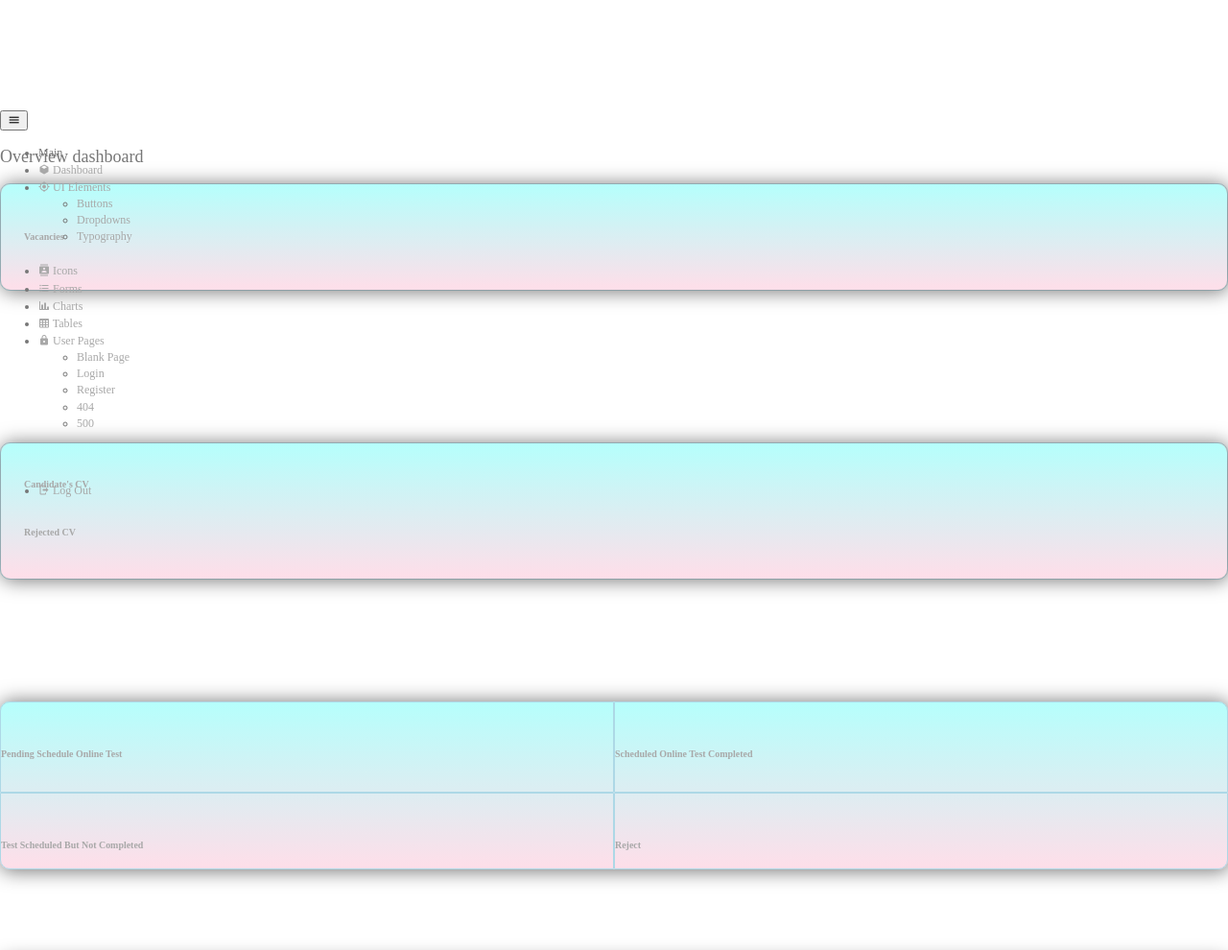
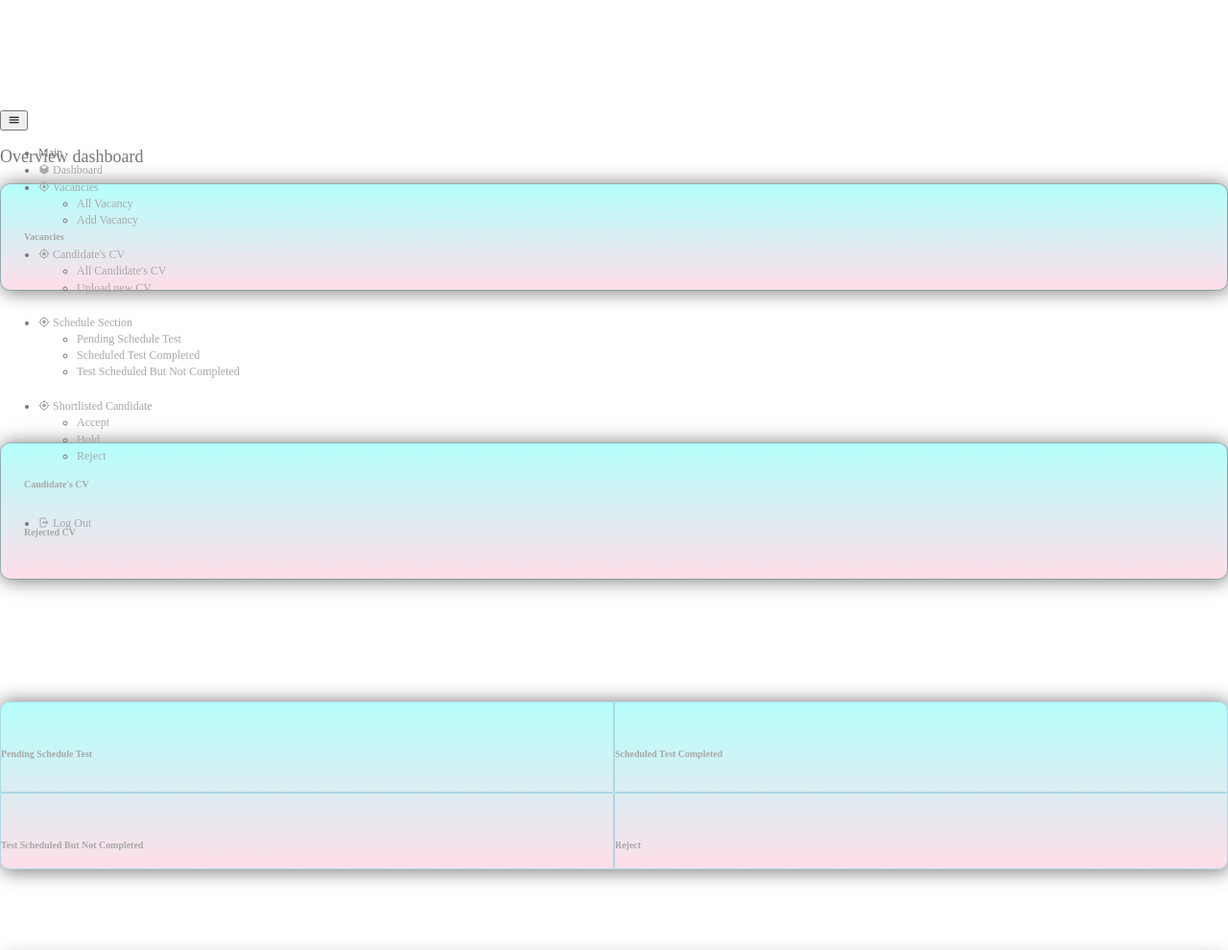
Before and after one commit to akash199601/HRPORTALNEW, a Django app: page /indexCopy in a window 1280 px wide. Shown: the part 1280-2270 px from the top of the page at 96% size. Run offline with Django 4.2, Linux system fonts and the light colour scheme; parts of the project's set-up code (start-up, migrations or seed data) failed here and were passed over; some libraries are stand-ins or nearby versions.

Commit message:
sidebar change

```diff
--- a/templates/index copy.html
+++ b/templates/index copy.html
@@ -92,39 +92,63 @@
             <li class="nav-item">
               <a class="nav-link" data-toggle="collapse" href="#ui-basic" aria-expanded="false" aria-controls="ui-basic">
                 <span class="icon-bg"><i class="mdi mdi-crosshairs-gps menu-icon"></i></span>
-                <span class="menu-title">UI Elements</span>
+                <span class="menu-title">Vacancies </span>
                 <i class="menu-arrow"></i>
               </a>
               <div class="collapse" id="ui-basic">
                 <ul class="nav flex-column sub-menu">
-                  <li class="nav-item"> <a class="nav-link" href="pages/ui-features/buttons.html">Buttons</a></li>
-                  <li class="nav-item"> <a class="nav-link" href="pages/ui-features/dropdowns.html">Dropdowns</a></li>
-                  <li class="nav-item"> <a class="nav-link" href="pages/ui-features/typography.html">Typography</a></li>
+                  <li class="nav-item"> <a class="nav-link" href="{% url 'vacancy_lists' %}">All Vacancy</a></li>
+                  <li class="nav-item"> <a class="nav-link" href="{% url 'postjob' %}">Add Vacancy</a></li>
                 </ul>
               </div>
             </li>
             <li class="nav-item">
+              <a class="nav-link" data-toggle="collapse" href="#ui-basic1" aria-expanded="false" aria-controls="ui-basic1">
+                <span class="icon-bg"><i class="mdi mdi-crosshairs-gps menu-icon"></i></span>
+                <span class="menu-title">Candidate's CV </span>
+                <i class="menu-arrow"></i>
+              </a>
+              <div class="collapse" id="ui-basic1">
+                <ul class="nav flex-column sub-menu">
+                  <li class="nav-item"> <a class="nav-link" href="{% url 'applied_user_details' %}">All Candidate's CV</a></li>
+                  <li class="nav-item"> <a class="nav-link" href="{% url 'upload_CV_render' %}">Upload new CV</a></li>
+                </ul>
+              </div>
+            </li>
+
+            <li class="nav-item">
+              <a class="nav-link" data-toggle="collapse" href="#ui-basic2" aria-expanded="false" aria-controls="ui-basic2">
+                <span class="icon-bg"><i class="mdi mdi-crosshairs-gps menu-icon"></i></span>
+                <span class="menu-title">Schedule Section </span>
+                <i class="menu-arrow"></i>
+              </a>
+              <div class="collapse" id="ui-basic2">
+                <ul class="nav flex-column sub-menu">
+                  <li class="nav-item"> <a class="nav-link" href="{% url 'schedule_online_test' %}">Pending Schedule Test</a></li>
+                  <li class="nav-item"> <a class="nav-link" href="{% url 'sceduled_user_details' %}">Scheduled Test Completed</a></li>
+                  <li class="nav-item"> <a class="nav-link" href="{% url 'schedule_online_test' %}">Test Scheduled But Not Completed</a></li>
+                </ul>
+              </div>
+            </li>
+            <li class="nav-item">
+              <a class="nav-link" data-toggle="collapse" href="#ui-basic3" aria-expanded="false" aria-controls="ui-basic3">
+                <span class="icon-bg"><i class="mdi mdi-crosshairs-gps menu-icon"></i></span>
+                <span class="menu-title">Shortlisted Candidate</span>
+                <i class="menu-arrow"></i>
+              </a>
+              <div class="collapse" id="ui-basic3">
+                <ul class="nav flex-column sub-menu">
+                  <li class="nav-item"> <a class="nav-link" href="{% url 'Onboarding_candidates' %}">Accept</a></li>
+                  <li class="nav-item"> <a class="nav-link" href="{% url 'hold_user_details' %}">Hold</a></li>
+                  <li class="nav-item"> <a class="nav-link" href="{% url 'rejected' %}">Reject</a></li>
+                </ul>
+              </div>
+            </li>
+
+              {% comment %} <li class="nav-item">
               <a class="nav-link" href="pages/icons/mdi.html">
                 <span class="icon-bg"><i class="mdi mdi-contacts menu-icon"></i></span>
                 <span class="menu-title">Icons</span>
-              </a>
-            </li>
-            <li class="nav-item">
-              <a class="nav-link" href="pages/forms/basic_elements.html">
-                <span class="icon-bg"><i class="mdi mdi-format-list-bulleted menu-icon"></i></span>
-                <span class="menu-title">Forms</span>
-              </a>
-            </li>
-            <li class="nav-item">
-              <a class="nav-link" href="pages/charts/chartjs.html">
-                <span class="icon-bg"><i class="mdi mdi-chart-bar menu-icon"></i></span>
-                <span class="menu-title">Charts</span>
-              </a>
-            </li>
-            <li class="nav-item">
-              <a class="nav-link" href="pages/tables/basic-table.html">
-                <span class="icon-bg"><i class="mdi mdi-table-large menu-icon"></i></span>
-                <span class="menu-title">Tables</span>
               </a>
             </li>
             <li class="nav-item">
@@ -142,7 +166,7 @@
                   <li class="nav-item"> <a class="nav-link" href="pages/samples/error-500.html"> 500 </a></li>
                 </ul>
               </div>
-            </li>
+            </li> {% endcomment %}
 
             <br><br>
             <li class="nav-item sidebar-user-actions">
@@ -238,11 +262,11 @@
                           <div class="card-body text-center" style="box-shadow: 1px 1px 20px 1px;background-color: #FFDEE9;background-image: linear-gradient(0deg, #FFDEE9 0%, #B5FFFC 100%);border-radius: 10px;">
                             <div style="display:flex;height:50%;">
                               <a class="card-inner-cp card-cp-wt cursor" href="{% url 'schedule_online_test' %}" style="width:50%;padding-top: 30px;border-radius: 10px 0px 0px 0px;border: 1px solid lightblue;text-decoration:none;">
-                                <h5 class="mb-2 text-dark font-weight-normal" style="height: 30px;">Pending Schedule Online Test</h5>
+                                <h5 class="mb-2 text-dark font-weight-normal" style="height: 30px;">Pending Schedule Test</h5>
                                 <h2 class="mb-4 text-dark font-weight-bold">{{ counts.sch_test }}</h2>
                               </a>
                               <a class="card-inner-cp card-cp-wt cursor" href="{% url 'sceduled_user_details' %}" style="width:50%;padding-top: 30px;border: 1px solid lightblue;border-radius: 0px 10px 0px 0px;text-decoration:none;">
-                                <h5 class="mb-2 text-dark font-weight-normal">Scheduled Online Test Completed</h5>
+                                <h5 class="mb-2 text-dark font-weight-normal">Scheduled Test Completed</h5>
                                 <h2 class="mb-4 text-dark font-weight-bold">{{ counts.onboarding }}</h2>
                               </a>
                             </div>
```
Also changed, not shown: templates/base.html (+46 -24 lines).
